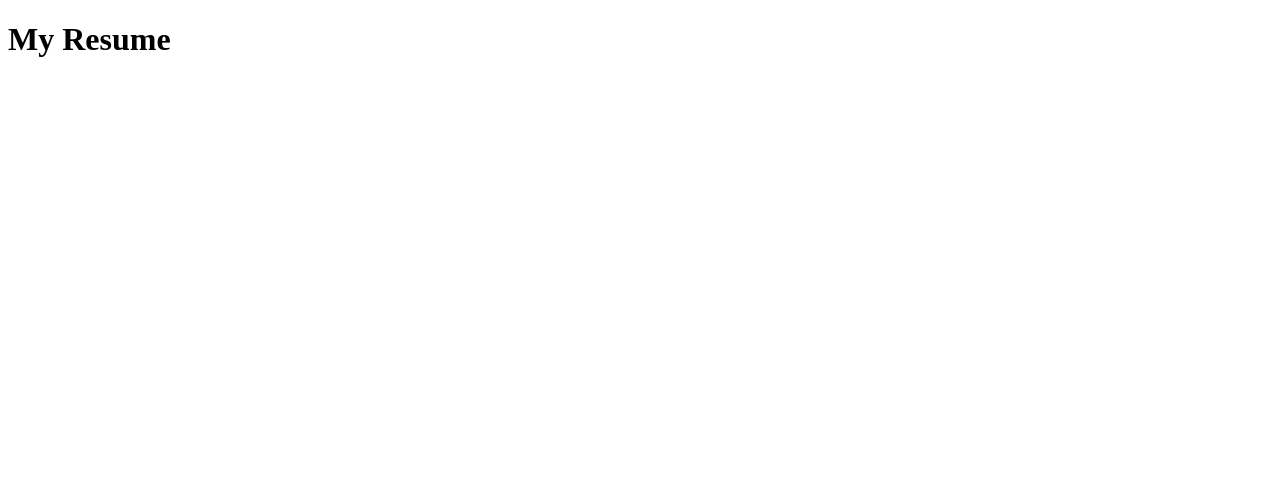
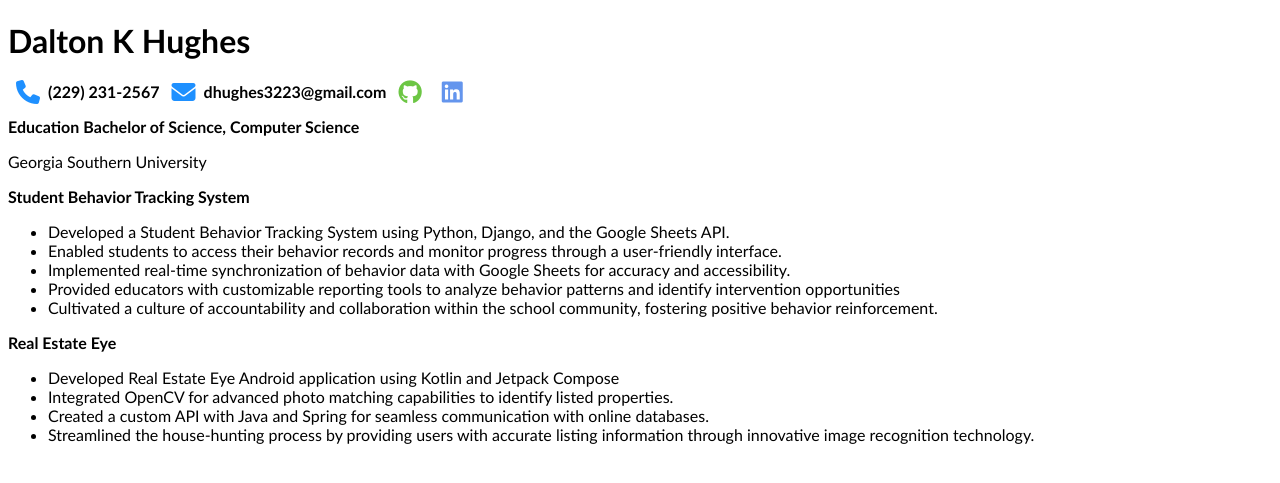
Before and after one commit to Butter3ean/My-Resume, a Flask app: page / in a window 1280 px wide. Before the commit the part shown is almost empty. Shown: the top 483 px of the page. Run offline with Flask 3, Linux system fonts and the light colour scheme; some libraries are stand-ins or nearby versions.

Commit message:
Updated index.html with to use jinja2, added a temp dictionary (incomplete) to test adding info to index.html, added style.css with some simple styles

```diff
--- a/app.py
+++ b/app.py
@@ -3,6 +3,35 @@ from flask import Flask, render_template
 
 app = Flask(__name__)
 
+my_resume = {
+    'name': 'Dalton K Hughes',
+    'phone_num': ['(229) 231-2567', 'fa-phone'],
+    'email': ['dhughes3223@gmail.com', 'fa-envelope'],
+    'links': [['https://github.com/Dalton-K-Hughes', 'fa-github'], ['https://www.linkedin.com/in/dhughes3223/', 'fa-linkedin']],
+    'projects': [
+        {'name': 'Student Behavior Tracking System',
+         'description': [
+            'Developed a Student Behavior Tracking System using Python, Django, and the Google Sheets API.',
+            'Enabled students to access their behavior records and monitor progress through a user-friendly interface.',
+            'Implemented real-time synchronization of behavior data with Google Sheets for accuracy and accessibility.',
+            'Provided educators with customizable reporting tools to analyze behavior patterns and identify intervention opportunities',
+            'Cultivated a culture of accountability and collaboration within the school community, fostering positive behavior reinforcement.']},
+        {'name': 'Real Estate Eye',
+         'description': [
+             'Developed Real Estate Eye Android application using Kotlin and Jetpack Compose',
+             'Integrated OpenCV for advanced photo matching capabilities to identify listed properties.',
+             'Created a custom API with Java and Spring for seamless communication with online databases.',
+             'Streamlined the house-hunting process by providing users with accurate listing information through innovative image recognition technology.',
+             ]},
+        {'name': '',
+         'description': [
+
+         ]}
+    ]
+
+
+}
+
 @app.route('/')
 def index():
-    return render_template('index.html')
+    return render_template('index.html', template_resume = my_resume)
--- /dev/null
+++ b/static/styles/main.css
@@ -0,0 +1,27 @@
+body {
+    font-family: 'Gill Sans', 'Gill Sans MT', Calibri, 'Trebuchet MS', sans-serif;
+}
+
+h4 {
+    display: inline;
+}
+
+.fa-solid {
+    color: dodgerblue;
+}
+
+.fa-github {
+    color: #6cc644;
+}
+
+.fa-linkedin {
+    color: cornflowerblue;
+}
+
+.fa-github, .fa-linkedin, .fa-solid {
+    padding: 8px;
+}
+
+header {
+    padding-bottom: 16px;
+}
--- a/templates/index.html
+++ b/templates/index.html
@@ -3,9 +3,45 @@
 <head>
     <meta charset="UTF-8">
     <meta name="viewport" content="width=device-width, initial-scale=1.0">
+    <link rel="stylesheet" type="text/css" href="{{ url_for('static',filename='styles/main.css') }}">
+    <script src="https://kit.fontawesome.com/f806682d97.js" crossorigin="anonymous"></script>
     <title>Document</title>
 </head>
 <body>
-    <h1>My Resume</h1>
+    <header>
+        <h1>{{ template_resume['name'] }}</h1>
+        <h4><i class="fa-solid {{ template_resume['phone_num'][1] }} fa-xl"></i>{{ template_resume['phone_num'][0] }}</h4>
+        <h4><i class="fa-solid {{ template_resume['email'][1] }} fa-xl" ></i>{{ template_resume['email'][0] }}</h4>
+        <!--TODO: Check for appropriate use of icons-->
+        {% for link_info in template_resume['links'] %}
+            <a href="{{ link_info[0] }}" target="_blank"><i class="fa-brands {{ link_info[1] }} fa-xl"></i></a>
+        {% endfor %}
+    </header>
+
+    <div class="skills">
+
+    </div>
+
+
+    <div class="education">
+        <h4>Education</h4>
+        <h4>Bachelor of Science, Computer Science</h4>
+        <p>Georgia Southern University</p>
+    </div>
+
+    <div class="projects">
+        {% for project in template_resume['projects'] %}
+            <h4> {{ project['name'] }}</h4>
+            <ul>
+                {% for description in project['description'] %}
+                <li>{{ description }}</li>
+                {% endfor %}
+            </ul>
+        {% endfor %}
+    </div>
+
+
+
+
 </body>
 </html>
```
